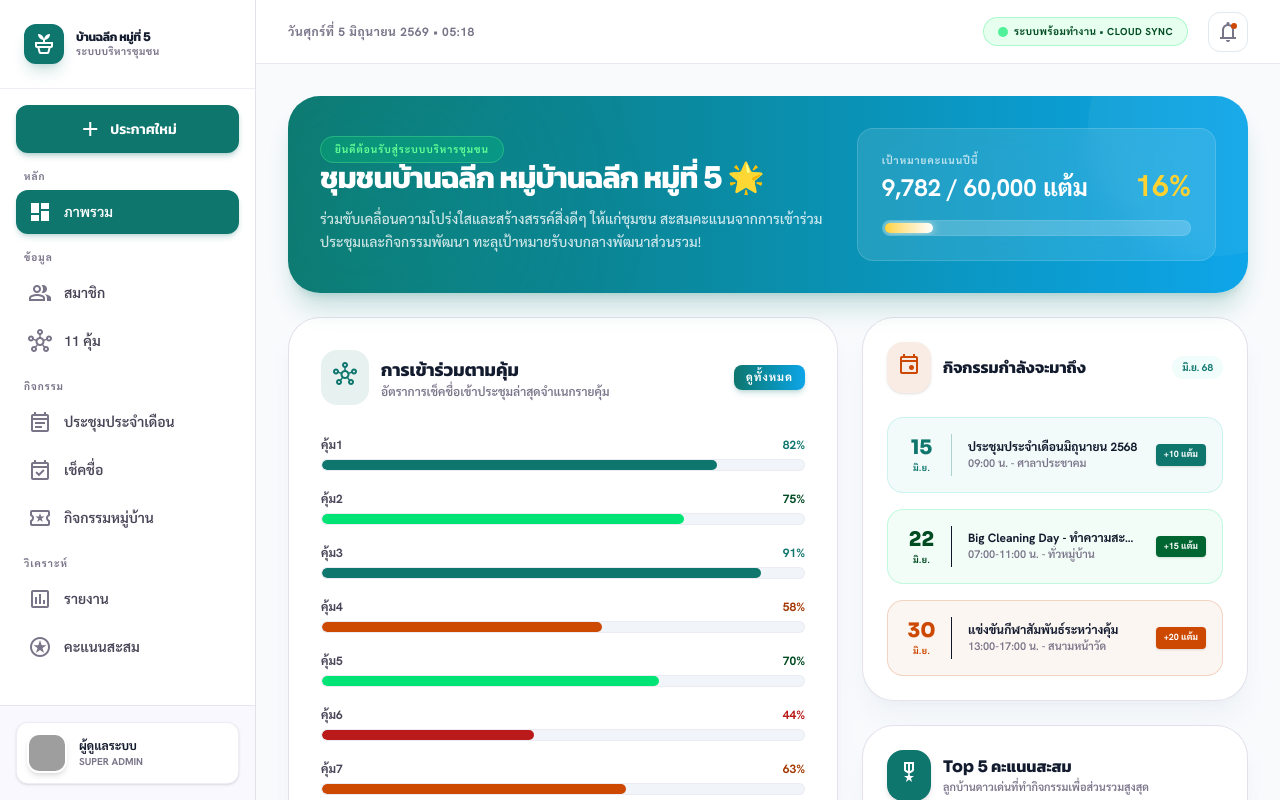
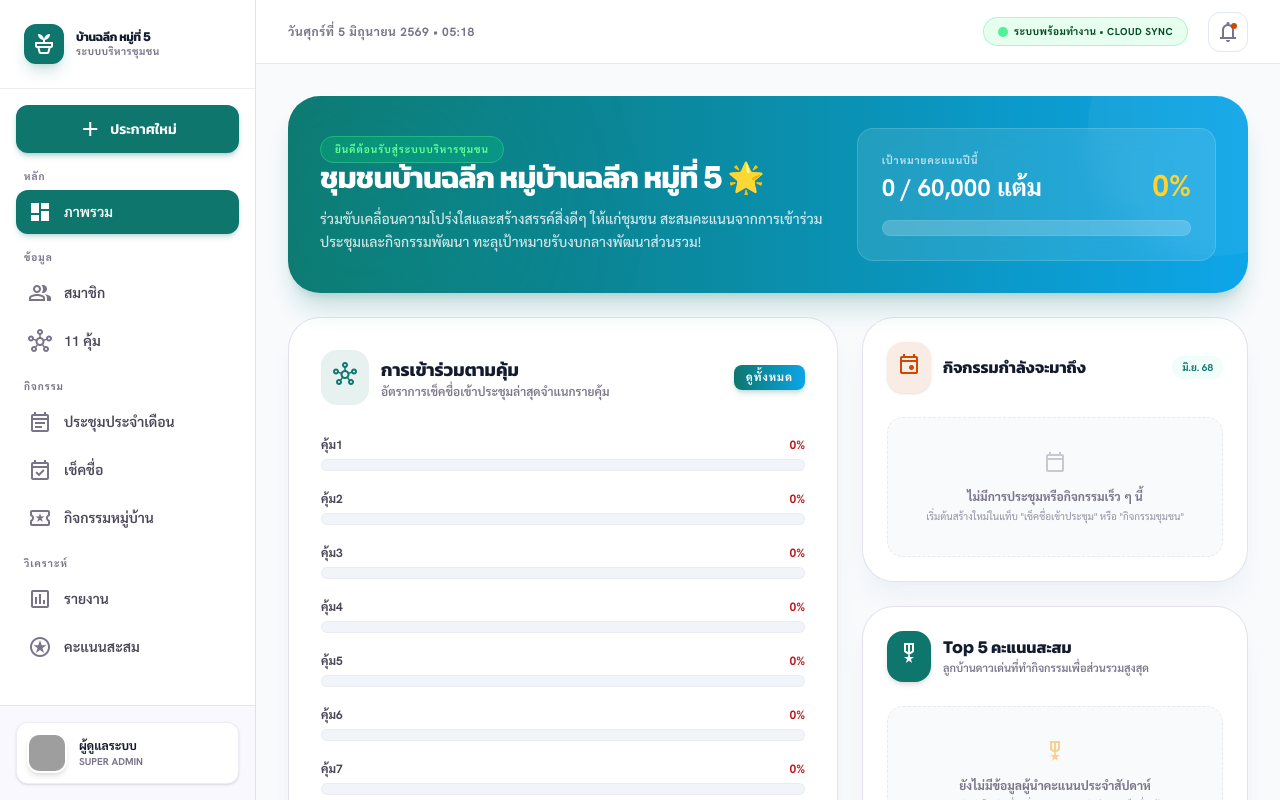
Before and after one commit to apinanwongla-hub/meetme, a React (Vite) app: page / in a window 1280 px wide. Built offline with nearby package versions, Linux system fonts and the light colour scheme; grey boxes are pictures that could not be loaded.

Commit message:
refactor: reset production data and clear mock state
Remove hardcoded mock data and implement a production state reset to ensure a clean database for new users. Add empty states for upcoming meetings and activities.

```diff
--- a/src/App.tsx
+++ b/src/App.tsx
@@ -56,6 +56,16 @@ export default function App() {
 
   // Sync state with LocalStorage on init
   useEffect(() => {
+    // Force reset to remove old mock-filled database for active production use
+    const isMockClearedCombined = localStorage.getItem('baan_suan_dee_prod_v2');
+    if (!isMockClearedCombined) {
+      localStorage.removeItem('baan_suan_dee_clusters');
+      localStorage.removeItem('baan_suan_dee_members');
+      localStorage.removeItem('baan_suan_dee_meetings');
+      localStorage.removeItem('baan_suan_dee_activities');
+      localStorage.setItem('baan_suan_dee_prod_v2', 'true');
+    }
+
     const storedClusters = localStorage.getItem('baan_suan_dee_clusters');
     const storedMembers = localStorage.getItem('baan_suan_dee_members');
     const storedMeetings = localStorage.getItem('baan_suan_dee_meetings');
--- a/src/components/Overview.tsx
+++ b/src/components/Overview.tsx
@@ -180,6 +180,14 @@ export default function Overview({
 
             <div className="space-y-4">
               {/* Combine upcoming meetings and activities */}
+              {upcomingMeetings.length === 0 && upcomingActivities.length === 0 ? (
+                <div className="py-8 text-center bg-slate-50 rounded-2xl border border-dashed border-[#cac3da]/30">
+                  <span className="material-symbols-outlined text-3xl text-[#7a7489]/50 animate-pulse">calendar_today</span>
+                  <p className="text-xs font-black text-[#7a7489] mt-2">ไม่มีการประชุมหรือกิจกรรมเร็ว ๆ นี้</p>
+                  <p className="text-[10px] text-[#7a7489]/80 mt-1">เริ่มต้นสร้างใหม่ในแท็บ "เช็คชื่อเข้าประชุม" หรือ "กิจกรรมชุมชน"</p>
+                </div>
+              ) : (
+                <>
                   {upcomingMeetings.map((meet) => (
                     <div
                       key={meet.id}
@@ -228,6 +236,8 @@ export default function Overview({
                       </div>
                     );
                   })}
+                </>
+              )}
             </div>
           </section>
 
@@ -244,7 +254,14 @@ export default function Overview({
             </div>
 
             <div className="space-y-1">
-              {topFiveMembers.map((member, index) => {
+              {topFiveMembers.length === 0 ? (
+                <div className="py-8 text-center bg-slate-50 rounded-2xl border border-dashed border-[#cac3da]/30">
+                  <span className="material-symbols-outlined text-3xl text-amber-500/60 animate-pulse">military_tech</span>
+                  <p className="text-xs font-black text-[#7a7489] mt-2">ยังไม่มีข้อมูลผู้นำคะแนนประจำสัปดาห์</p>
+                  <p className="text-[10px] text-[#7a7489]/80 mt-1">คะแนนจะนับอัตโนมัติเมื่อเพิ่มสมาชิกและบันทึกการเช็คชื่อเข้าประชุม</p>
+                </div>
+              ) : (
+                topFiveMembers.map((member, index) => {
                   const clusterName = clusters.find(c => c.id === member.clusterId)?.name || `คุ้ม ${member.clusterId}`;
                   const rankLabels = [
                     'bg-gradient-to-r from-[#0f766e] to-[#0ea5e9] text-white shadow-lg shadow-[#0f766e]/20',
@@ -272,7 +289,8 @@ export default function Overview({
                       </span>
                     </div>
                   );
-              })}
+                })
+              )}
             </div>
           </section>
 
--- a/src/data.ts
+++ b/src/data.ts
@@ -1,312 +1,21 @@
 import { Member, Cluster, Meeting, VillageActivity } from './types';
 
 export const INITIAL_CLUSTERS: Cluster[] = [
-  { id: 1, name: 'คุ้ม1', leaderName: 'นายวิชัย สุขใจ', memberCount: 48, attendancePercentage: 82, avatarColor: 'bg-primary' },
-  { id: 2, name: 'คุ้ม2', leaderName: 'นายประสิทธิ์ มั่นคง', memberCount: 41, attendancePercentage: 75, avatarColor: 'bg-tertiary' },
-  { id: 3, name: 'คุ้ม3', leaderName: 'นางสมจิต พงษ์ดี', memberCount: 55, attendancePercentage: 91, avatarColor: 'bg-primary' },
-  { id: 4, name: 'คุ้ม4', leaderName: 'นางสายใจ กล้าหาญ', memberCount: 38, attendancePercentage: 58, avatarColor: 'bg-secondary' },
-  { id: 5, name: 'คุ้ม5', leaderName: 'นายปรีชา คมจริง', memberCount: 43, attendancePercentage: 70, avatarColor: 'bg-teal-500' },
-  { id: 6, name: 'คุ้ม6', leaderName: 'นางกมลวรรณ นามงาม', memberCount: 36, attendancePercentage: 44, avatarColor: 'bg-rose-500' },
-  { id: 7, name: 'คุ้ม7', leaderName: 'นายมนัส เกรียงไกร', memberCount: 44, attendancePercentage: 63, avatarColor: 'bg-blue-600' },
-  { id: 8, name: 'คุ้ม8', leaderName: 'นางสาวมาลี ทองดี', memberCount: 50, attendancePercentage: 77, avatarColor: 'bg-lime-500' },
-  { id: 9, name: 'คุ้ม9', leaderName: 'นายอำพล ป่าเขียด', memberCount: 39, attendancePercentage: 55, avatarColor: 'bg-orange-600' },
-  { id: 10, name: 'คุ้ม10', leaderName: 'นางวิลาวัลย์ แก้วมณี', memberCount: 46, attendancePercentage: 68, avatarColor: 'bg-indigo-600' },
-  { id: 11, name: 'คุ้ม11', leaderName: 'นางรัตนา ใจดี', memberCount: 46, attendancePercentage: 72, avatarColor: 'bg-emerald-500' }
+  { id: 1, name: 'คุ้ม1', leaderName: 'ยังไม่ได้ระบุหัวหน้า', memberCount: 0, attendancePercentage: 0, avatarColor: 'bg-primary' },
+  { id: 2, name: 'คุ้ม2', leaderName: 'ยังไม่ได้ระบุหัวหน้า', memberCount: 0, attendancePercentage: 0, avatarColor: 'bg-tertiary' },
+  { id: 3, name: 'คุ้ม3', leaderName: 'ยังไม่ได้ระบุหัวหน้า', memberCount: 0, attendancePercentage: 0, avatarColor: 'bg-primary' },
+  { id: 4, name: 'คุ้ม4', leaderName: 'ยังไม่ได้ระบุหัวหน้า', memberCount: 0, attendancePercentage: 0, avatarColor: 'bg-secondary' },
+  { id: 5, name: 'คุ้ม5', leaderName: 'ยังไม่ได้ระบุหัวหน้า', memberCount: 0, attendancePercentage: 0, avatarColor: 'bg-teal-500' },
+  { id: 6, name: 'คุ้ม6', leaderName: 'ยังไม่ได้ระบุหัวหน้า', memberCount: 0, attendancePercentage: 0, avatarColor: 'bg-rose-500' },
+  { id: 7, name: 'คุ้ม7', leaderName: 'ยังไม่ได้ระบุหัวหน้า', memberCount: 0, attendancePercentage: 0, avatarColor: 'bg-blue-600' },
+  { id: 8, name: 'คุ้ม8', leaderName: 'ยังไม่ได้ระบุหัวหน้า', memberCount: 0, attendancePercentage: 0, avatarColor: 'bg-lime-500' },
+  { id: 9, name: 'คุ้ม9', leaderName: 'ยังไม่ได้ระบุหัวหน้า', memberCount: 0, attendancePercentage: 0, avatarColor: 'bg-orange-600' },
+  { id: 10, name: 'คุ้ม10', leaderName: 'ยังไม่ได้ระบุหัวหน้า', memberCount: 0, attendancePercentage: 0, avatarColor: 'bg-indigo-600' },
+  { id: 11, name: 'คุ้ม11', leaderName: 'ยังไม่ได้ระบุหัวหน้า', memberCount: 0, attendancePercentage: 0, avatarColor: 'bg-emerald-500' }
 ];
 
-export const INITIAL_MEMBERS: Member[] = [
-  {
-    id: '001',
-    name: 'นางสมจิต พงษ์ดี',
-    role: 'หัวหน้าคุ้ม',
-    clusterId: 3,
-    houseNo: '45/1',
-    meetingAttended: 12,
-    meetingTotal: 12,
-    activityCount: 18,
-    points: 280,
-    status: 'ปกติ'
-  },
-  {
-    id: '002',
-    name: 'นายวิชัย สุขใจ',
-    role: 'สมาชิก',
-    clusterId: 1,
-    houseNo: '12',
-    meetingAttended: 11,
-    meetingTotal: 12,
-    activityCount: 15,
-    points: 265,
-    status: 'ปกติ'
-  },
-  {
-    id: '003',
-    name: 'นางสาวมาลี ทองดี',
-    role: 'สมาชิก',
-    clusterId: 8,
-    houseNo: '78/2',
-    meetingAttended: 9,
-    meetingTotal: 12,
-    activityCount: 12,
-    points: 250,
-    status: 'ปกติ'
-  },
-  {
-    id: '004',
-    name: 'นายประสิทธิ์ มั่นคง',
-    role: 'สมาชิก',
-    clusterId: 2,
-    houseNo: '33',
-    meetingAttended: 6,
-    meetingTotal: 12,
-    activityCount: 10,
-    points: 238,
-    status: 'ขาดบ่อย'
-  },
-  {
-    id: '005',
-    name: 'นางรัตนา ใจดี',
-    role: 'สมาชิก',
-    clusterId: 11,
-    houseNo: '102/3',
-    meetingAttended: 10,
-    meetingTotal: 12,
-    activityCount: 14,
-    points: 225,
-    status: 'ปกติ'
-  },
-  {
-    id: '006',
-    name: 'นายเฉลิมศักดิ์ สุขถาวร',
-    role: 'สมาชิก',
-    clusterId: 3,
-    houseNo: '11/4',
-    meetingAttended: 11,
-    meetingTotal: 12,
-    activityCount: 9,
-    points: 190,
-    status: 'ปกติ'
-  },
-  {
-    id: '007',
-    name: 'นางกวินธิดา มิ่งกนก',
-    role: 'สมาชิก',
-    clusterId: 5,
-    houseNo: '56',
-    meetingAttended: 8,
-    meetingTotal: 12,
-    activityCount: 12,
-    points: 182,
-    status: 'ปกติ'
-  },
-  {
-    id: '008',
-    name: 'นายเจษฎา พรหมวิหาร',
-    role: 'สมาชิก',
-    clusterId: 6,
-    houseNo: '9/2',
-    meetingAttended: 4,
-    meetingTotal: 12,
-    activityCount: 3,
-    points: 98,
-    status: 'ขาดบ่อย'
-  },
-  {
-    id: '009',
-    name: 'นางสาวปนัดดา พรานไพร',
-    role: 'สมาชิก',
-    clusterId: 10,
-    houseNo: '88/1',
-    meetingAttended: 9,
-    meetingTotal: 12,
-    activityCount: 11,
-    points: 204,
-    status: 'ปกติ'
-  },
-  {
-    id: '010',
-    name: 'นายเกรียงเดช มีสุข',
-    role: 'สมาชิก',
-    clusterId: 4,
-    houseNo: '124/2',
-    meetingAttended: 7,
-    meetingTotal: 12,
-    activityCount: 8,
-    points: 165,
-    status: 'ปกติ'
-  },
-  {
-    id: '011',
-    name: 'นางวันทา พันธ์ทิพย์',
-    role: 'สมาชิก',
-    clusterId: 8,
-    houseNo: '44',
-    meetingAttended: 3,
-    meetingTotal: 12,
-    activityCount: 5,
-    points: 110,
-    status: 'ปกติ'
-  },
-  {
-    id: '012',
-    name: 'นายสมชาย ใจดีมาก',
-    role: 'สมาชิก',
-    clusterId: 1,
-    houseNo: '12/4',
-    meetingAttended: 12,
-    meetingTotal: 12,
-    activityCount: 22,
-    points: 2450,
-    status: 'ปกติ'
-  },
-  {
-    id: '013',
-    name: 'คุณรินดา ขยันงาน',
-    role: 'สมาชิก',
-    clusterId: 2,
-    houseNo: '45/12',
-    meetingAttended: 11,
-    meetingTotal: 12,
-    activityCount: 16,
-    points: 2120,
-    status: 'ปกติ'
-  },
-  {
-    id: '014',
-    name: 'ดร.วิชัย รักดี',
-    role: 'สมาชิก',
-    clusterId: 8,
-    houseNo: '8/1',
-    meetingAttended: 10,
-    meetingTotal: 12,
-    activityCount: 20,
-    points: 1980,
-    status: 'ปกติ'
-  },
-  {
-    id: '015',
-    name: 'คุณป้าสมบูรณ์ แข็งแรง',
-    role: 'สมาชิก',
-    clusterId: 1,
-    houseNo: '33/5',
-    meetingAttended: 5,
-    meetingTotal: 12,
-    activityCount: 2,
-    points: 850,
-    status: 'ปกติ'
-  },
-  {
-    id: '016',
-    name: 'นางประนอม สีงาม',
-    role: 'สมาชิก',
-    clusterId: 5,
-    houseNo: '112',
-    meetingAttended: 9,
-    meetingTotal: 12,
-    activityCount: 10,
-    points: 175,
-    status: 'ปกติ'
-  }
-];
+export const INITIAL_MEMBERS: Member[] = [];
 
-export const INITIAL_MEETINGS: Meeting[] = [
-  {
-    id: 'meet-001',
-    title: 'ประชุมประจำเดือนมิถุนายน 2568',
-    dateStr: 'วันเสาร์ที่ 15 มิถุนายน 2568',
-    timeStr: '09:00 - 12:00 น.',
-    location: 'ศาลาประชาคม',
-    pointsReward: 10,
-    presentCount: 312,
-    totalMembers: 486,
-    status: 'เปิดเช็คชื่อ',
-    type: 'monthly'
-  },
-  {
-    id: 'meet-002',
-    title: 'ประชุมประจำเดือนพฤษภาคม 2568',
-    dateStr: 'วันจันทร์ที่ 18 พฤษภาคม 2568',
-    timeStr: '09:00 - 12:00 น.',
-    location: 'ศาลาประชาคม',
-    pointsReward: 10,
-    presentCount: 298,
-    totalMembers: 486,
-    status: 'เสร็จสิ้น',
-    type: 'monthly'
-  },
-  {
-    id: 'meet-003',
-    title: 'ประชุมประจำเดือนเมษายน 2568',
-    dateStr: 'วันจันทร์ที่ 20 เมษายน 2568',
-    timeStr: '09:00 - 12:00 น.',
-    location: 'ศาลาประชาคม',
-    pointsReward: 10,
-    presentCount: 321,
-    totalMembers: 486,
-    status: 'เสร็จสิ้น',
-    type: 'monthly'
-  },
-  {
-    id: 'meet-004',
-    title: 'ประชุมประจำเดือนมีนาคม 2568',
-    dateStr: 'วันเสาร์ที่ 15 มีนาคม 2568',
-    timeStr: '09:00 - 12:00 น.',
-    location: 'ศาลาประชาคม',
-    pointsReward: 10,
-    presentCount: 275,
-    totalMembers: 486,
-    status: 'เสร็จสิ้น',
-    type: 'monthly'
-  }
-];
+export const INITIAL_MEETINGS: Meeting[] = [];
 
-export const INITIAL_ACTIVITIES: VillageActivity[] = [
-  {
-    id: 'act-001',
-    title: 'Big Cleaning Day - ทำความสะอาดหมู่บ้าน',
-    category: 'สิ่งแวดล้อม',
-    dateStr: '22 มิ.ย. 2568',
-    timeStr: '07:00-11:00 น.',
-    location: 'ทั่วหมู่บ้าน',
-    pointsReward: 15,
-    joinedCount: 89,
-    status: 'กำลังรับสมัคร',
-    iconType: 'eco'
-  },
-  {
-    id: 'act-002',
-    title: 'แข่งขันกีฬาสัมพันธ์ระหว่างคุ้ม',
-    category: 'กีฬา',
-    dateStr: '30 มิ.ย. 2568',
-    timeStr: '13:00-17:00 น.',
-    location: 'สนามหน้าวัด',
-    pointsReward: 20,
-    joinedCount: 156,
-    status: 'กำลังรับสมัคร',
-    iconType: 'sports'
-  },
-  {
-    id: 'act-003',
-    title: 'อบรมการจัดการขยะในชุมชน',
-    category: 'ความรู้',
-    dateStr: '8 ก.ค. 2568',
-    timeStr: '09:00-12:00 น.',
-    location: 'ศาลาประชาคม',
-    pointsReward: 25,
-    joinedCount: 34,
-    status: 'กำลังรับสมัคร',
-    iconType: 'school'
-  },
-  {
-    id: 'act-004',
-    title: 'วันผู้สูงอายุชุมชน',
-    category: 'กิจกรรมเสร็จสิ้น',
-    dateStr: '13 เม.ย. 2568',
-    timeStr: '09:00-16:00 น.',
-    location: 'ศาลาเอนกประสงค์',
-    pointsReward: 15,
-    joinedCount: 218,
-    status: 'เสร็จสิ้นแล้ว',
-    iconType: 'favorite'
-  }
-];
+export const INITIAL_ACTIVITIES: VillageActivity[] = [];
```
Lines whose indentation alone changed are shown as unchanged.
